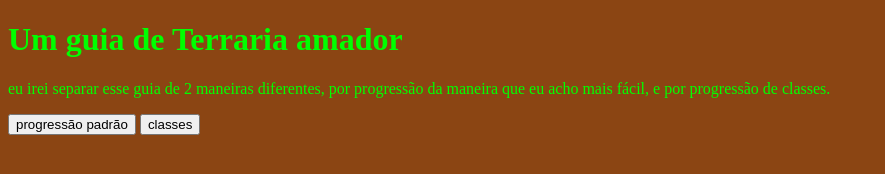
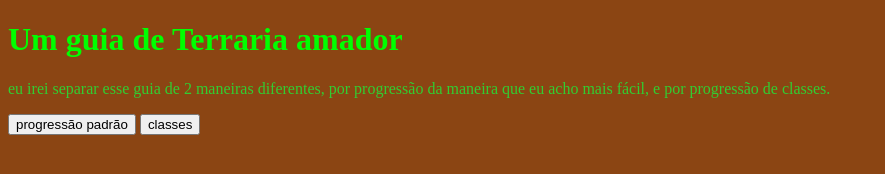
Before and after one commit to AGUAmolhada47/Terraria, a plain HTML site: page index.html in a window 1280 px wide. Shown: the whole page, without its empty margins (0-885 px from the left). Drawn offline with Linux system fonts and the light colour scheme.

Commit message:
Atualizar o style.css

```diff
--- a/style.css
+++ b/style.css
@@ -3,7 +3,7 @@ color: lime;
 }
 
 p {
-color: lime;
+color: limegreen;
 }
 
 body {
```
